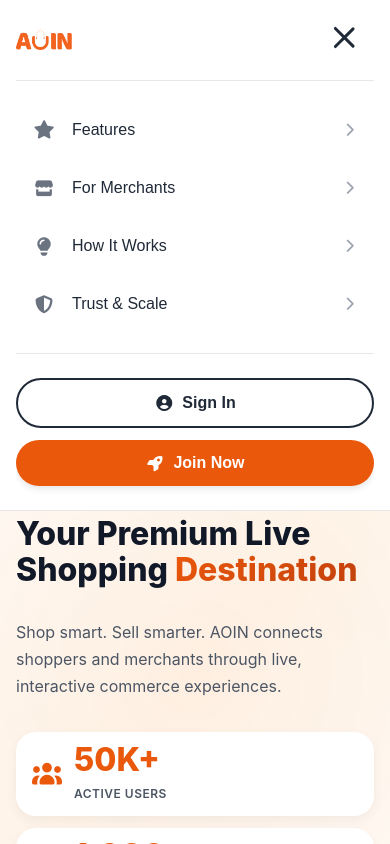
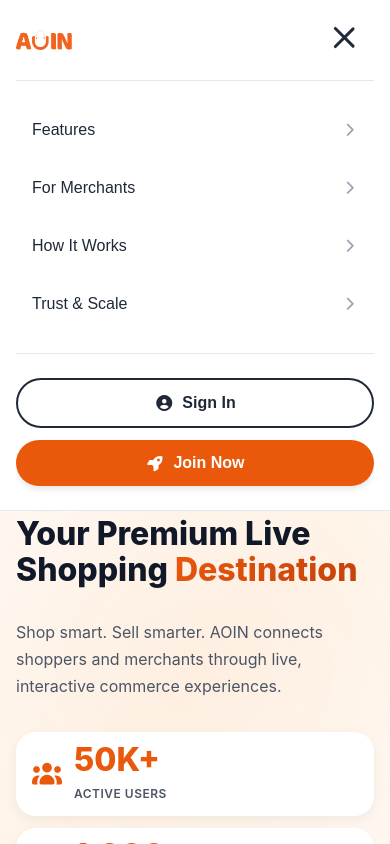
Before and after one commit to kanishk-upadhyay/aoin-react, a React (Vite) app: page / in a window 390 px wide. Both pictures are taken after a click on the button "Toggle menu". Shown: the top 844 px of the page. Built offline with nearby package versions, Linux system fonts and the light colour scheme.

Commit message:
Remove icons from mobile menu for cleaner appearance

```diff
--- a/src/components/Navbar.css
+++ b/src/components/Navbar.css
@@ -212,30 +212,12 @@
     touch-action: manipulation;
 }
 
-.mobile-nav-link-content {
-    display: flex;
-    align-items: center;
-    gap: 1rem;
-}
-
-.mobile-nav-link-content i {
-    font-size: 1.125rem;
-    color: var(--gray-500);
-    min-width: 24px;
-    text-align: center;
-    transition: all var(--transition-base);
-}
-
 .mobile-nav-link:active {
     background: var(--gray-100);
 }
 
 .mobile-nav-link:hover {
     background: var(--gray-50);
-    color: var(--primary);
-}
-
-.mobile-nav-link:hover .mobile-nav-link-content i {
     color: var(--primary);
 }
 
--- a/src/components/Navbar.jsx
+++ b/src/components/Navbar.jsx
@@ -155,10 +155,7 @@
                     transition={{ delay: index * 0.1 }}
                     whileTap={buttonTap}
                   >
-                    <div className="mobile-nav-link-content">
-                      <i className={`fas ${link.icon}`}></i>
-                      <span>{link.label}</span>
-                    </div>
+                    <span>{link.label}</span>
                     <i className="fas fa-chevron-right"></i>
                   </motion.button>
                 ))}
```
